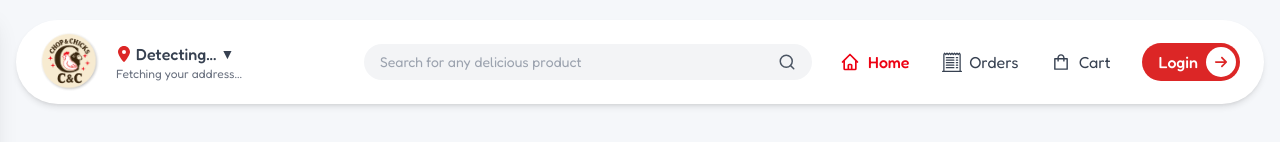
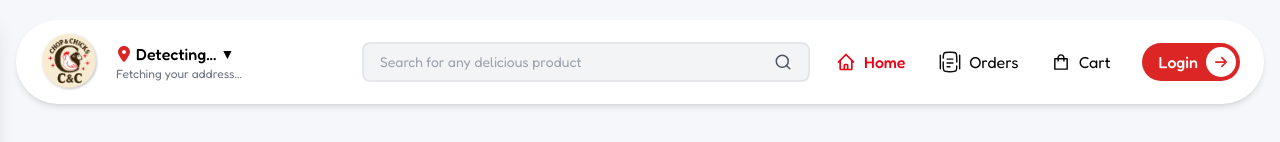
Before and after one commit to nipen026/chopandchicks, a Next.js app: page / in a window 1280 px wide. Shown: the top 142 px of the page. Built offline with nearby package versions, Linux system fonts and the light colour scheme; no server answers; the database is empty.

Commit message:
added changes

```diff
--- a/src/Common/Navbar/index.jsx
+++ b/src/Common/Navbar/index.jsx
@@ -139,7 +139,7 @@ export default function Navbar() {
     const sidebarClass = openMenu
         ? "translate-x-0"
         : "-translate-x-full";
-    console.log(token,"token");
+    console.log(token, "token");
 
     return (
         <div className="z-[100] sticky container mt-5 top-0">
@@ -170,7 +170,7 @@ export default function Navbar() {
 
                         {/* Mobile location */}
                         <div className="block lg:hidden">
-                            <div className="flex items-center gap-1 text-gray-700 font-medium text-sm mt-2">
+                            <div className="flex items-center gap-1 text-black font-medium text-sm mt-2">
                                 <FaLocationDot className="text-red-600" />
                                 <span>{location.city}</span>
                                 <span className="text-xs">▼</span>
@@ -180,7 +180,7 @@ export default function Navbar() {
 
                         {/* Desktop location */}
                         <div className="hidden lg:block">
-                            <div className="flex items-center gap-1 text-gray-700 font-medium">
+                            <div className="flex items-center gap-1 text-black font-medium">
                                 <FaLocationDot className="text-red-600" />
                                 <span>{location.city}</span>
                                 <span className="text-sm">▼</span>
@@ -193,7 +193,7 @@ export default function Navbar() {
                     </div>
 
                     {/* SEARCH BAR DESKTOP */}
-                    <div className="hidden md:flex items-center bg-gray-100 rounded-full px-4 py-2 w-full max-w-md">
+                    <div className="hidden md:flex items-center bg-gray-100 rounded-lg border-2 px-4 py-2 w-full max-w-md">
                         <input
                             type="text"
                             placeholder="Search for any delicious product"
@@ -204,7 +204,7 @@ export default function Navbar() {
 
                     {/* Mobile search icon */}
                     <button
-                        className="md:hidden text-2xl text-gray-700"
+                        className="md:hidden text-2xl text-black"
                         onClick={() => setShowMobileSearch(!showMobileSearch)}
                     >
                         <FiSearch />
@@ -214,25 +214,28 @@ export default function Navbar() {
                     <div className="hidden lg:flex items-center gap-8">
                         <Link
                             href="/"
-                            className={`flex items-center gap-2 ${pathname === "/" ? "text-primary font-medium" : "text-gray-700"}`}>
+                            className={`flex items-center gap-2 ${pathname === "/" ? "text-primary font-medium" : "text-black"}`}>
                             <HiOutlineHome className="text-xl" />
                             <span>Home</span>
                         </Link>
 
-                        <div className={`flex items-center cursor-pointer gap-2 ${pathname === "/OrderDetails" ? "text-primary font-medium" : "text-gray-700"
+                        <div className={`flex items-center cursor-pointer gap-2 ${pathname === "/OrderDetails" ? "text-primary font-medium" : "text-black"
                             }`} onClick={() => router.push("/OrderDetails")}>
-                            <BsReceiptCutoff className="text-xl" />
+                            <svg width="24" height="24" viewBox="0 0 24 24" fill="none" xmlns="http://www.w3.org/2000/svg">
+                                <path d="M9.10009 12.9667H14.9M9.10009 9.10009H14.9M9.10009 16.8333H12.0001M2.3335 18.7666V5.23346M21.6666 18.7666V5.23346M18.7666 15.8667C18.7666 18.6004 18.7666 19.9682 17.917 20.8169C17.0682 21.6666 15.7004 21.6666 12.9667 21.6666H11.0334C8.2997 21.6666 6.93188 21.6666 6.08315 20.8169C5.23346 19.9682 5.23346 18.6004 5.23346 15.8667V12.0001M5.23346 8.13343C5.23346 5.39973 5.23346 4.03191 6.08315 3.18319C6.93188 2.3335 8.2997 2.3335 11.0334 2.3335H12.9667C15.7004 2.3335 17.0682 2.3335 17.917 3.18319C18.7666 4.03191 18.7666 5.39973 18.7666 8.13343V12.0001" stroke="#0D0D0E" stroke-width="1.44998" stroke-linecap="round" />
+                            </svg>
+
                             <span>Orders</span>
                         </div>
 
-                        <div className={`flex items-center hover:text-primary gap-2 cursor-pointer ${pathname === "/cart" ? "text-primary font-medium" : "text-gray-700"}`} onClick={() => router.push("/cart")}>
+                        <div className={`flex items-center hover:text-primary gap-2 cursor-pointer ${pathname === "/cart" ? "text-primary font-medium" : "text-black"}`} onClick={() => router.push("/cart")}>
                             <AiOutlineShopping className="text-xl" />
                             <span>Cart</span>
                         </div>
 
                         {token ? (
                             <div
-                                className={`flex items-center gap-2 cursor-pointer ${pathname === "/userProfile" ? "text-primary font-medium" : "text-gray-700"
+                                className={`flex items-center gap-2 cursor-pointer ${pathname === "/userProfile" ? "text-primary font-medium" : "text-black"
                                     }`}
                                 onClick={() => router.push("/userProfile")}
                             >
@@ -288,10 +291,10 @@ export default function Navbar() {
                 </div>
 
                 {/* MENU ITEMS */}
-                <div className="flex flex-col gap-6 text-gray-700">
+                <div className="flex flex-col gap-6 text-black">
                     <Link
                         href="/"
-                        className={`flex items-center gap-3 text-lg ${pathname === "/" ? "text-primary font-medium" : "text-gray-700"
+                        className={`flex items-center gap-3 text-lg ${pathname === "/" ? "text-primary font-medium" : "text-black"
                             }`}
                         onClick={() => setOpenMenu(false)}
                     >
@@ -299,13 +302,13 @@ export default function Navbar() {
                         Home
                     </Link>
 
-                    <div className={`flex items-center gap-3 text-lg ${pathname === "/OrderDetails" ? "text-primary font-medium" : "text-gray-700"
+                    <div className={`flex items-center gap-3 text-lg ${pathname === "/OrderDetails" ? "text-primary font-medium" : "text-black"
                         }`} onClick={() => router.push("/OrderDetails")}>
                         <BsReceiptCutoff className="text-2xl" />
                         Orders
                     </div>
 
-                    <div className={`flex  ${pathname === "/cart" ? "text-primary font-medium" : "text-gray-700"} items-center gap-3 text-lg`} onClick={() => {
+                    <div className={`flex  ${pathname === "/cart" ? "text-primary font-medium" : "text-black"} items-center gap-3 text-lg`} onClick={() => {
                         setOpenMenu(false);
                         router.push("/cart");
                     }}>
@@ -315,7 +318,7 @@ export default function Navbar() {
 
                     {token ? (
                         <div
-                            className={`flex  ${pathname === "/userProfile" ? "text-primary font-medium" : "text-gray-700"} items-center gap-3 text-lg`}
+                            className={`flex  ${pathname === "/userProfile" ? "text-primary font-medium" : "text-black"} items-center gap-3 text-lg`}
                             onClick={() => {
                                 setOpenMenu(false);
                                 router.push("/userProfile");
--- a/src/Components/LoginModal/index.jsx
+++ b/src/Components/LoginModal/index.jsx
@@ -189,7 +189,7 @@ export default function LoginModal({ open, onClose, setIsSignUp, setIsForgot })
                                 )}
 
                                 <div
-                                    className="text-right text-sm text-secondary font-medium mb-4 cursor-pointer"
+                                    className="text-right hover:underline text-sm text-secondary font-medium mb-4 cursor-pointer"
                                     onClick={() => {
                                         onClose();
                                         setIsForgot(true);
@@ -203,7 +203,7 @@ export default function LoginModal({ open, onClose, setIsSignUp, setIsForgot })
                                     <button
                                         disabled={loading}
                                         onClick={handleLogin}
-                                        className={`w-[264px] btn-gradient hover:bg-red-700 text-white font-semibold
+                                        className={`w-[264px] bg-primary hover:bg-red-700 text-white font-semibold
                                         py-3 rounded-full transition mb-4 flex items-center justify-center gap-2
                                         ${loading ? "opacity-60 cursor-not-allowed" : ""}`}>
                                         {loading && (
@@ -219,7 +219,7 @@ export default function LoginModal({ open, onClose, setIsSignUp, setIsForgot })
                                     <p>
                                         Don’t have an account?{" "}
                                         <span
-                                            className="text-secondary cursor-pointer"
+                                            className="text-secondary hover:underline cursor-pointer"
                                             onClick={() => {
                                                 setIsSignUp(true);
                                                 onClose();
@@ -294,7 +294,7 @@ export default function LoginModal({ open, onClose, setIsSignUp, setIsForgot })
                                 )}
 
                                 <div
-                                    className="text-right text-sm text-secondary font-medium mb-4 cursor-pointer"
+                                    className="text-right hover:underline text-sm text-secondary font-medium mb-4 cursor-pointer"
                                     onClick={() => {
                                         onClose();
                                         setIsForgot(true);
@@ -308,7 +308,7 @@ export default function LoginModal({ open, onClose, setIsSignUp, setIsForgot })
                                     <button
                                         disabled={loading}
                                         onClick={handlePhoneLogin}
-                                        className={`w-[264px] btn-gradient hover:bg-red-700 text-white font-semibold
+                                        className={`w-[264px] bg-primary hover:bg-red-700 text-white font-semibold
                                         py-3 rounded-full transition mb-4 flex items-center justify-center gap-2
                                         ${loading ? "opacity-60 cursor-not-allowed" : ""}`}>
                                         {loading && (
@@ -324,7 +324,7 @@ export default function LoginModal({ open, onClose, setIsSignUp, setIsForgot })
                                     <p>
                                         Don’t have an account?{" "}
                                         <span
-                                            className="text-secondary cursor-pointer"
+                                            className="text-secondary hover:underline cursor-pointer"
                                             onClick={() => {
                                                 setIsSignUp(true);
                                                 onClose();
--- a/src/Components/SignupPopup/index.jsx
+++ b/src/Components/SignupPopup/index.jsx
@@ -251,7 +251,7 @@ export default function SignupPopup({ open, onClose, setIsOtp, setPhoneNumber, s
 
                 {/* Submit */}
                 <button
-                  className="w-full btn-gradient text-white font-semibold py-3 rounded-full text-lg flex justify-center items-center gap-2"
+                  className="w-full bg-primary text-white font-semibold py-3 rounded-full text-lg flex justify-center items-center gap-2"
                   disabled={loading}
                   onClick={handleEmailSignup}
                 >
```
